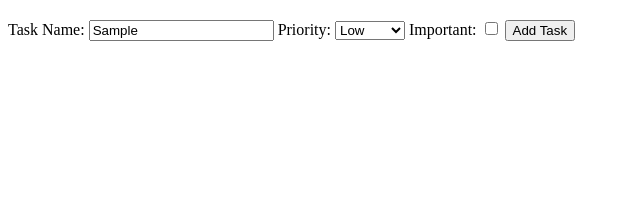
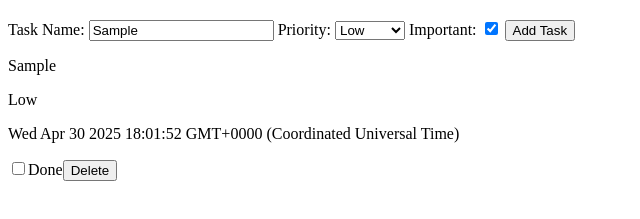
Before and after one commit to Gcc07/Final-Project, a plain HTML site: page index.html in a window 1280 px wide. Both pictures are taken after typing "Sample" into the empty fields and a click on the button "Add Task". Shown: the part 61-280 px from the top of the page, without its empty margins (0-640 px from the left). Drawn offline with Linux system fonts and the light colour scheme.

Commit message:
Added Task Adding

```diff
--- a/index.html
+++ b/index.html
@@ -11,7 +11,7 @@
     <h1 id="title">Task Manager</h1>
     <div id="taskCreator">
         <label for="taskName">Task Name: </label>
-        <input type="text" id="taskName" required name="inputField">
+        <input type="text" id="taskName">
 
         <label for="priority">Priority: </label>
         <select name="priority" id="priority">
@@ -19,9 +19,8 @@
             <option value="Medium">Medium</option>
             <option value="High">High</option>
         </select>
-
         <label for="important">Important: </label>
-        <input type="checkbox" id="important" required name="inputField">
+        <input type="checkbox" id="important" checked>
 
         <button type="submit" id="addTaskButton">Add Task</button>
     </div>
--- a/index.js
+++ b/index.js
@@ -11,11 +11,15 @@ const taskManager = document.getElementById("taskManager")
 let task_array = []
 let task_counter = 0
 
+
+
+
+
 class Task {
     id = 0
     name = ""
     priority = ""
-    isImportant = false
+    isImportant = importantSelector.value
     isCompleted = false
     date = Date()
     constructor(id, name, priority, isImportant,isCompleted,date) {
@@ -26,11 +30,20 @@ class Task {
         this.isCompleted = isCompleted
         this.date = date
     }
+    print() {
+        console.log(this.date)
+    }
   }
 
 
 
 addTaskButton.addEventListener("click", function() {
+
+    if (nameInput.value == "") {
+        alert("You must assign a task name first.")
+        return
+
+    }
     for (let tasks in task_array) {
         if (tasks==null) {task_counter = 1}
         else {
@@ -38,8 +51,25 @@ addTaskButton.addEventListener("click", function() {
             task_counter = parseInt(tasks)+1
         }
     }
-    let pushed_task = new Task(task_counter, nameInput.value, prioritySelection.value, importantSelector.value, false, Date())
+    let pushed_task = new Task(task_counter, nameInput.value, prioritySelection.value, importantSelector.ariaChecked, false, Date())
 
     task_array.push(pushed_task)
     console.log(JSON.stringify(task_array));
+    pushed_task.print()
+
+    shown_task = document.createElement("task");
+    shown_task.innerHTML += `<p>${pushed_task.name}</p>` +  `<p>${pushed_task.priority}</p>` +  `<p>${pushed_task.date}</p>` + `<input type="checkbox" id="done"></input><label for="done">Done</label>` + `<button type="submit" id="deleteTaskButton">Delete</button>`;
+    console.log(pushed_task.isImportant == "on")
+
+    if (pushed_task.isImportant == "on") {
+        shown_task.style.background = "red"
+    }
+    else {
+    }
+
+    taskManager.appendChild(shown_task);
+
+    document.getElementById("deleteTaskButton").addEventListener("click", function() {
+        taskManager.removeChild(shown_task)
+    })
 })
```
Also changed, not shown: 1 other file.
